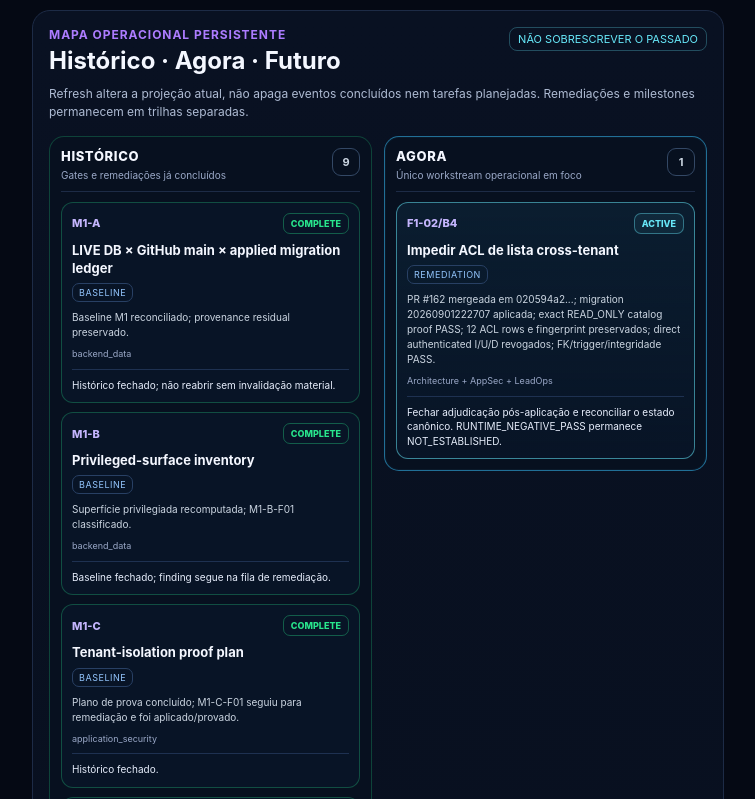
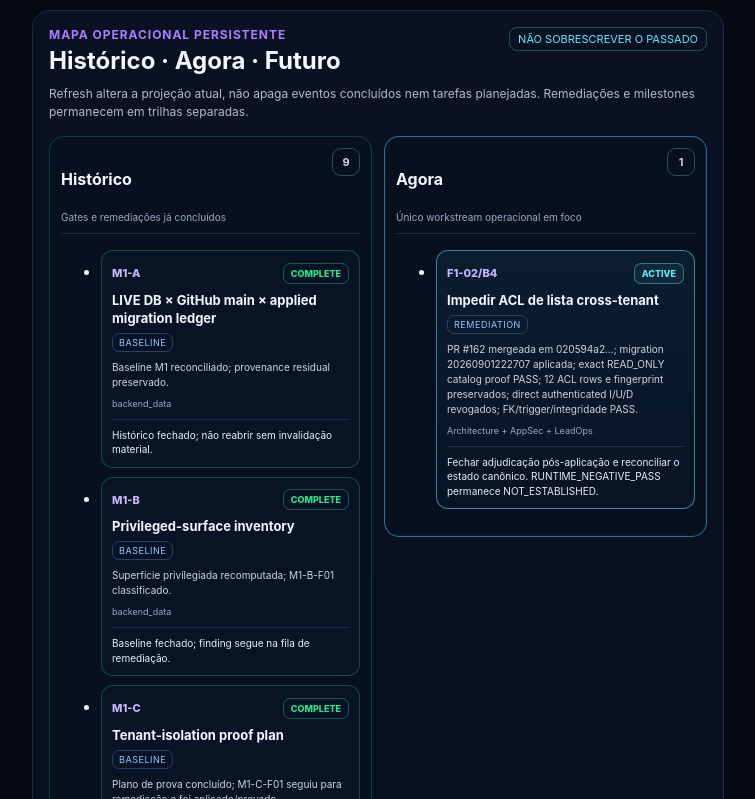
Before and after one commit to wagnerjfjunior/sfjm-workspace, a Next.js app: page / in a window 1280 px wide. Shown: the part 2501-3300 px from the top of the page, without its empty margins (202-957 px from the left). Built offline with nearby package versions, Linux system fonts and the light colour scheme.

Commit message:
fix: separate ledger current state and future derivation

```diff
--- a/components/WorkspaceHome.tsx
+++ b/components/WorkspaceHome.tsx
@@ -257,7 +257,7 @@ function FechaiProgramTracking() {
 
 function ExecutionCard({ item }: { item: ExecutionItem }) {
   return (
-    <div className={`executionCard ${item.state.toLowerCase()}`}>
+    <li className={`executionCard ${item.state.toLowerCase()}`}>
       <div className="executionTop">
         <span className="executionId">{item.id}</span>
         <span className={`runbookState ${item.state.toLowerCase()}`}>{item.state}</span>
@@ -267,7 +267,7 @@ function ExecutionCard({ item }: { item: ExecutionItem }) {
       <p>{item.evidence}</p>
       <small>{item.owner}</small>
       <div className="executionNext">{item.nextAction}</div>
-    </div>
+    </li>
   );
 }
 
@@ -282,24 +282,38 @@ function ExecutionLane({
   items: ExecutionItem[];
   laneClass: string;
 }) {
+  const headingId = `execution-${laneClass}-heading`;
+
   return (
-    <section className={`executionLane ${laneClass}`}>
+    <section className={`executionLane ${laneClass}`} aria-labelledby={headingId}>
       <div className="executionLaneHeader">
         <div>
-          <span>{title}</span>
+          <h4 id={headingId}>{title}</h4>
           <small>{helper}</small>
         </div>
         <b>{items.length}</b>
       </div>
-      <div className="executionItems">
+      <ul className="executionItems">
         {items.map((item) => <ExecutionCard item={item} key={item.id} />)}
-      </div>
+      </ul>
     </section>
   );
 }
 
 function FechaiExecutionBoard() {
   const program = workspaceDemo.fechaiProgram;
+  const futureProgram = program.milestones
+    .filter((milestone) => milestone.status === "PLANNED")
+    .map<ExecutionItem>((milestone) => ({
+      id: milestone.id,
+      label: milestone.label,
+      category: "PROGRAM",
+      state: "PLANNED",
+      owner: milestone.owner,
+      evidence: `Milestone futuro definido no programa ${program.programIssue} · ${milestone.window}.`,
+      nextAction: "Preservar como futuro até a transição canônica do programa."
+    }));
+  const futureItems = [...program.future, ...futureProgram];
 
   return (
     <article className="panel panelInner executionPanel" id="fechai-execution">
@@ -330,7 +344,7 @@ function FechaiExecutionBoard() {
         <ExecutionLane
           title="Futuro"
           helper="Findings pendentes + M2–M6 já conhecidos"
-          items={program.future}
+          items={futureItems}
           laneClass="futureLane"
         />
       </div>
@@ -365,9 +379,9 @@ function JourneyOverview() {
         <a href="#fechai-execution">Ver execução →</a>
       </div>
       <div className="journey">
-        {events.map((item, index) => (
-          <div className={`step ${index === events.length - 1 ? "current" : ""}`} key={`${item.date}-${item.text}`}>
-            <div className="stepDot">{index === events.length - 1 ? "●" : "✓"}</div>
+        {events.map((item) => (
+          <div className="step" key={`${item.date}-${item.text}`}>
+            <div className="stepDot">✓</div>
             <strong>{item.text}</strong>
             <small>{item.date}</small>
           </div>
```
